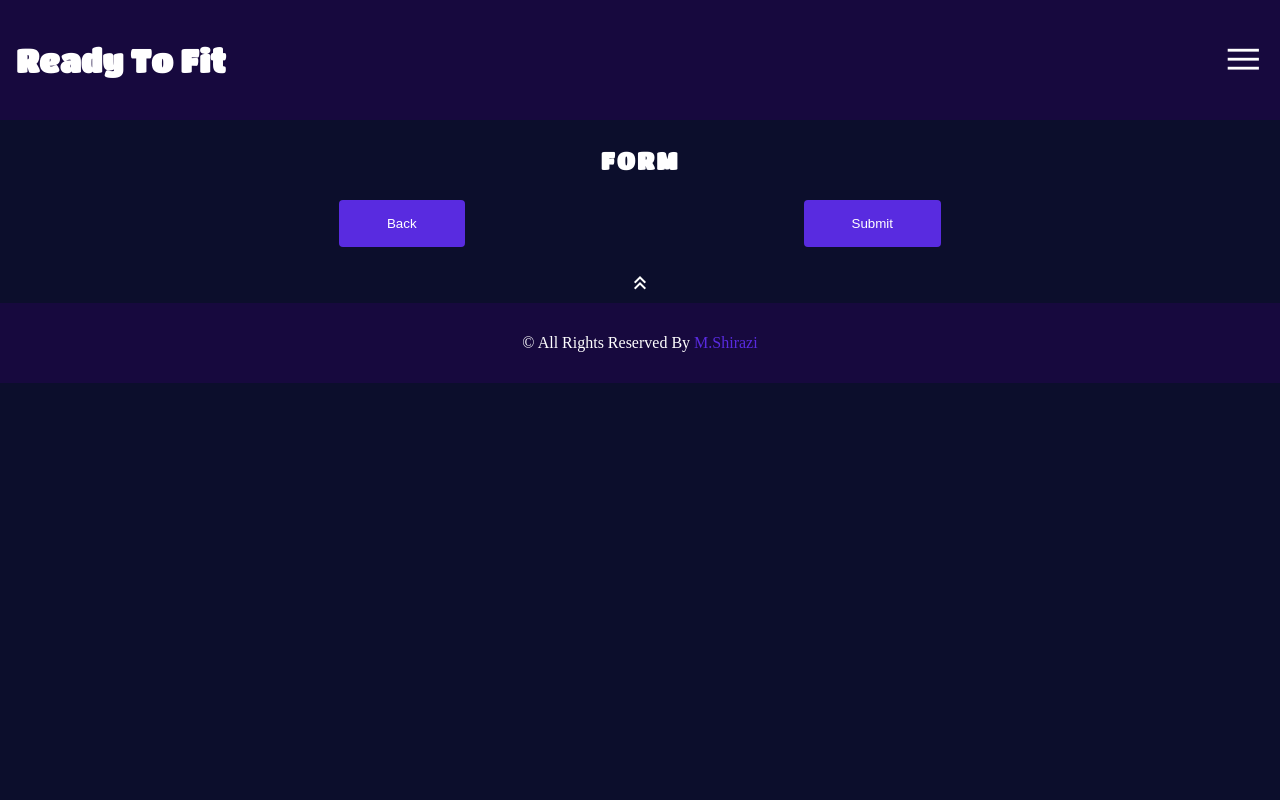
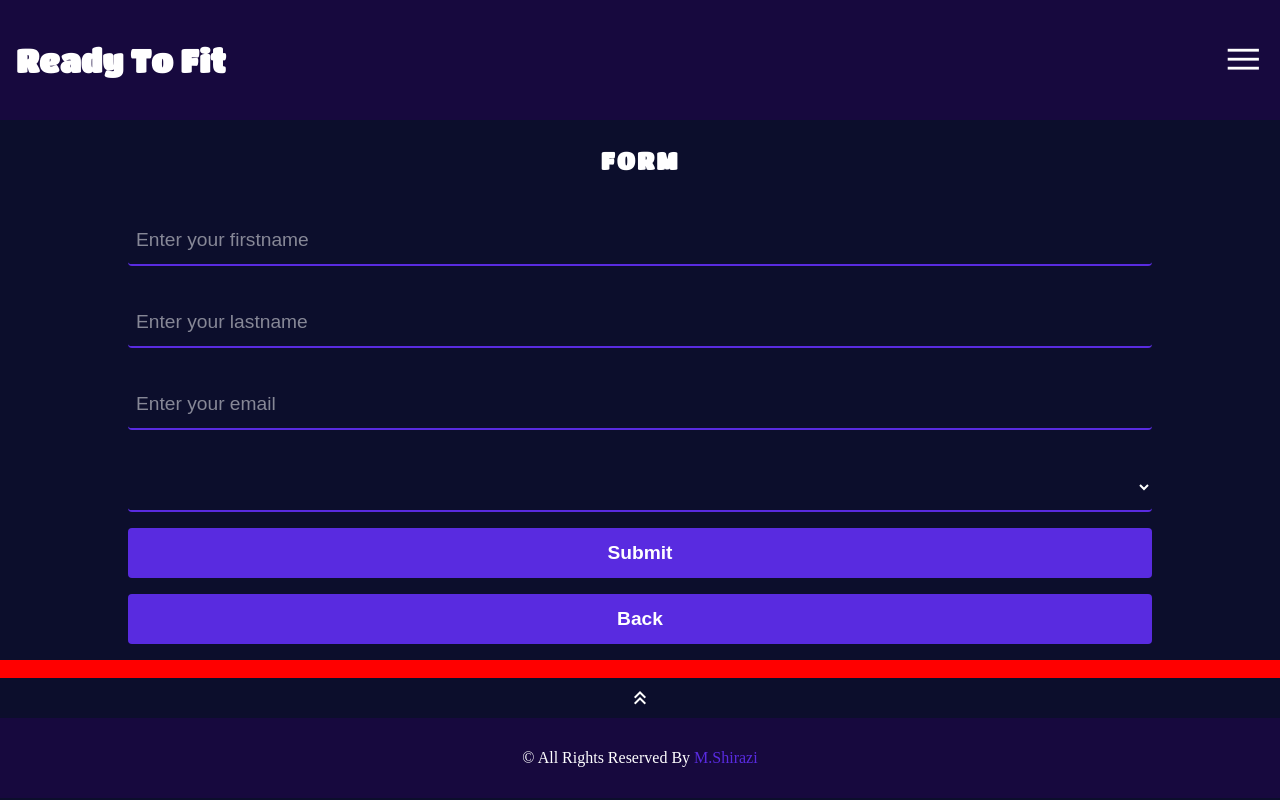
Before and after one commit to coding-bootcamps-eu/final-project-24-02, a Vue app: page /form in a window 1280 px wide. Built offline with nearby package versions, Linux system fonts and the light colour scheme.

Commit message:
update formview

```diff
--- a/src/assets/main.css
+++ b/src/assets/main.css
@@ -23,6 +23,7 @@ button {
   border-radius: 4px;
   border: none;
   cursor: pointer;
+  font-weight: 900;
 }
 
 h1,
--- a/src/views/FormView.vue
+++ b/src/views/FormView.vue
@@ -4,13 +4,29 @@
   </article>
 
   <main>
-    <form></form>
+    <form @submit.prevent="handleSubmit">
+      <input v-model="firstname" type="text" placeholder="Enter your firstname" />
+      <input v-model="lastname" type="text" placeholder="Enter your lastname" />
+      <input v-model="email" type="email" placeholder="Enter your email" />
+      <select v-model="selectedoptions" id="options" name="options">
+        <option value="option1">For Roockies</option>
+        <option value="option2">For Wild Gymers</option>
+        <option value="option3">For Gym Freaks</option>
+      </select>
+      <button>Submit</button>
+    </form>
 
     <div class="footer-btn">
       <button @click="back">Back</button>
-      <button>Submit</button>
     </div>
   </main>
+
+  <ul>
+    <li v-for="user of users" :key="user.id">
+      {{ user.firstname }}
+    </li>
+  </ul>
+
   <div>
     <a href="#header-title">
       <span class="material-symbols-outlined"> keyboard_double_arrow_up </span>
@@ -20,7 +36,28 @@
 
 <script>
 export default {
+  data() {
+    return {
+      users: [
+        {
+          firstname: '',
+          lastname: '',
+          email: '',
+          selectedoptions: []
+        }
+      ]
+    }
+  },
   methods: {
+    handleSubmit() {
+      const user = {
+        title: this.firstname,
+        lastname: this.lastname,
+        email: this.email,
+        selectedoptions: this.selectedoptions
+      }
+      this.users.push(user)
+    },
     back() {
       this.$router.go(-1)
     }
@@ -29,6 +66,12 @@ export default {
 </script>
 
 <style scoped>
+ul {
+  background: red;
+}
+li {
+  color: white;
+}
 article {
   display: flex;
   justify-content: center;
@@ -55,7 +98,56 @@ h2 {
 }
 
 button {
-  padding: 1rem 3rem;
+  width: 80%;
+  height: 50px;
   margin-bottom: 1rem;
+  font-size: 1.2rem;
+}
+form {
+  display: flex;
+  justify-content: center;
+  align-items: center;
+  flex-direction: column;
+  width: 100%;
+}
+
+input {
+  margin: 1rem;
+  height: 50px;
+  width: 80%;
+  border: none;
+  border-radius: 4px;
+  background: transparent;
+  border-bottom: 2px solid var(--button);
+  color: var(--text);
+  font-size: 1.2rem;
+  padding-left: 0.5rem;
+}
+
+input:focus {
+  outline: none;
+  box-shadow: 0 0 8px var(--button);
+}
+
+input::placeholder {
+  color: var(--text);
+  opacity: 0.5;
+}
+
+select {
+  border: none;
+  border-radius: 4px;
+  margin: 1rem;
+  height: 50px;
+  width: 80%;
+  background: transparent;
+  border-bottom: 2px solid var(--button);
+  color: var(--text);
+  font-size: 1.2rem;
+}
+
+select:focus {
+  outline: none;
+  box-shadow: 0 0 8px var(--button);
 }
 </style>
```
Also changed, not shown: 1 other file (tests, documents, lock files or other folders).
